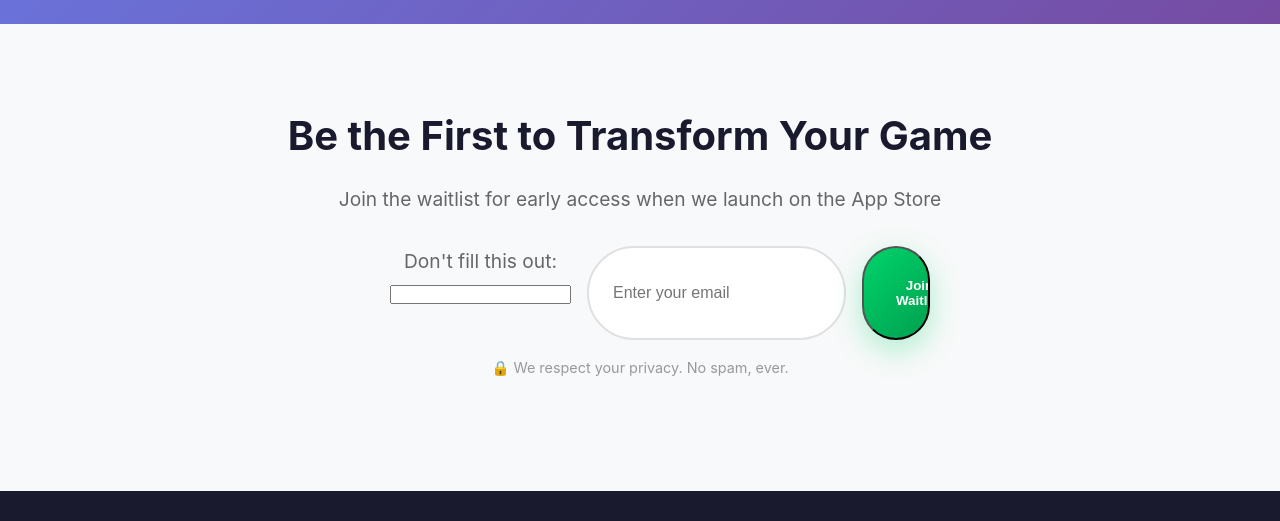
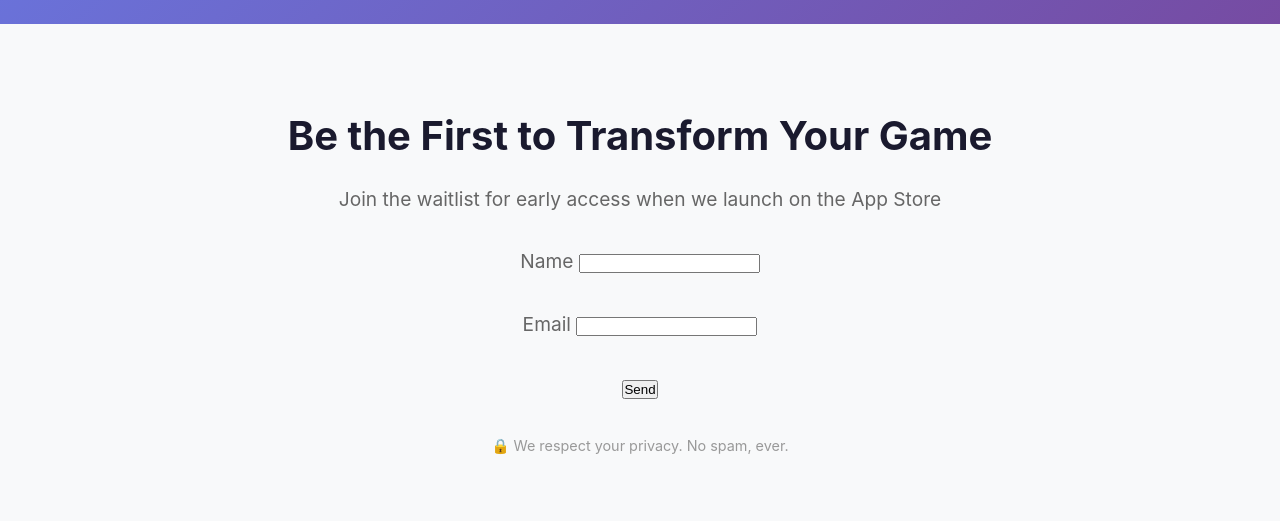
Before and after one commit to kembo001/TennisRatingPromo, a plain HTML site: page index.html in a window 1280 px wide. Shown: the part 2686-3207 px from the top of the page. Drawn offline with Linux system fonts and the light colour scheme.

Commit message:
New form

```diff
--- a/index.html
+++ b/index.html
@@ -160,13 +160,16 @@
         <div class="cta-content">
             <h2>Be the First to Transform Your Game</h2>
             <p>Join the waitlist for early access when we launch on the App Store</p>
-<form class="email-form" name="waitlist" method="POST" data-netlify="true" netlify-honeypot="bot-field">
-    <input type="hidden" name="form-name" value="waitlist">
-    <p class="hidden">
-        <label>Don't fill this out: <input name="bot-field"></label>
-    </p>
-    <input type="email" name="email" class="email-input" placeholder="Enter your email" required>
-    <button type="submit" class="btn btn-primary">Join Waitlist</button>
+<form name="contact" netlify>
+  <p>
+    <label>Name <input type="text" name="name" /></label>
+  </p>
+  <p>
+    <label>Email <input type="email" name="email" /></label>
+  </p>
+  <p>
+    <button type="submit">Send</button>
+  </p>
 </form>
             <p style="margin-top: 1rem; font-size: 0.9rem; color: #999;">
                 🔒 We respect your privacy. No spam, ever.
```
